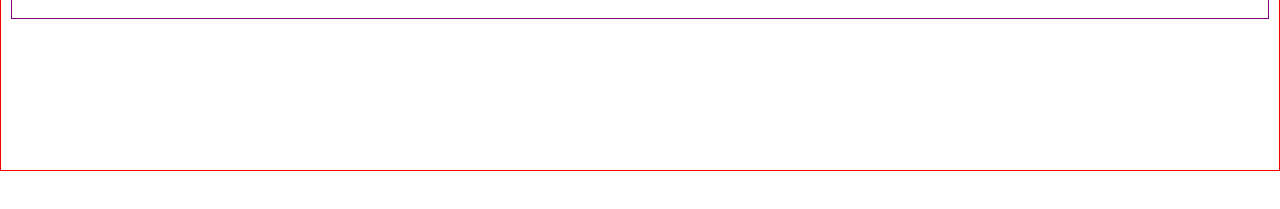
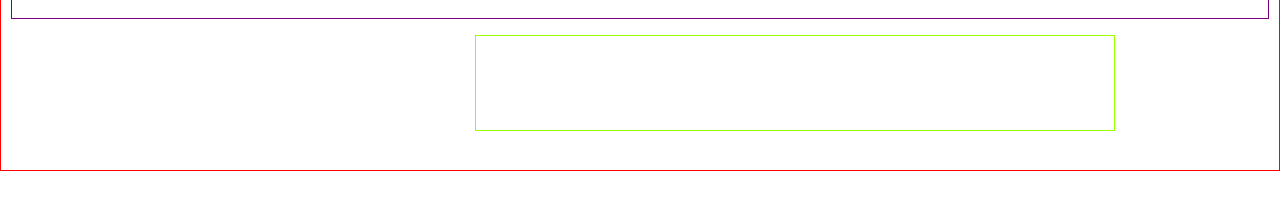
Before and after one commit to Golskilamaster09/Portal-de-noticias, a plain HTML site: page index.html in a window 1280 px wide. Shown: the part 133-342 px from the top of the page. Drawn offline with Linux system fonts and the light colour scheme.

Commit message:
Style(nav): Estiliza e posiciona a nav

```diff
--- a/Style/style.css
+++ b/Style/style.css
@@ -6,8 +6,6 @@
 }
 
 header {
-  display: flex;
-  /* justify-content: space-between; */
   border: 1px solid red;
   width: 100%;
   height: 19em;
@@ -21,6 +19,15 @@ input {
   margin-left: 1em;
   border-radius: 8px;
   font-size: 0.7em;
+}
+
+nav {
+  position: relative;
+  left: 29em;
+  top: 1em;
+  border: 1px solid rgb(153, 255, 0);
+  width: 40em;
+  height: 6em;
 }
 
 /* Inicio Header CONFIG */
```
